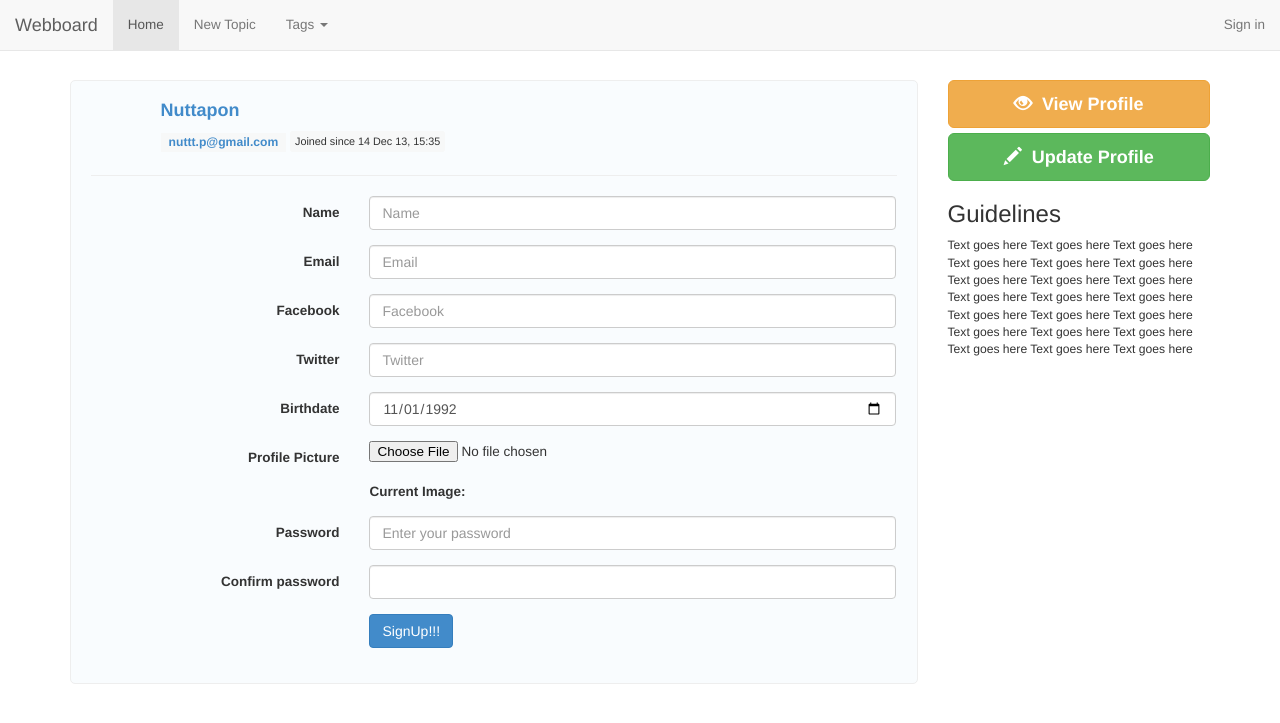
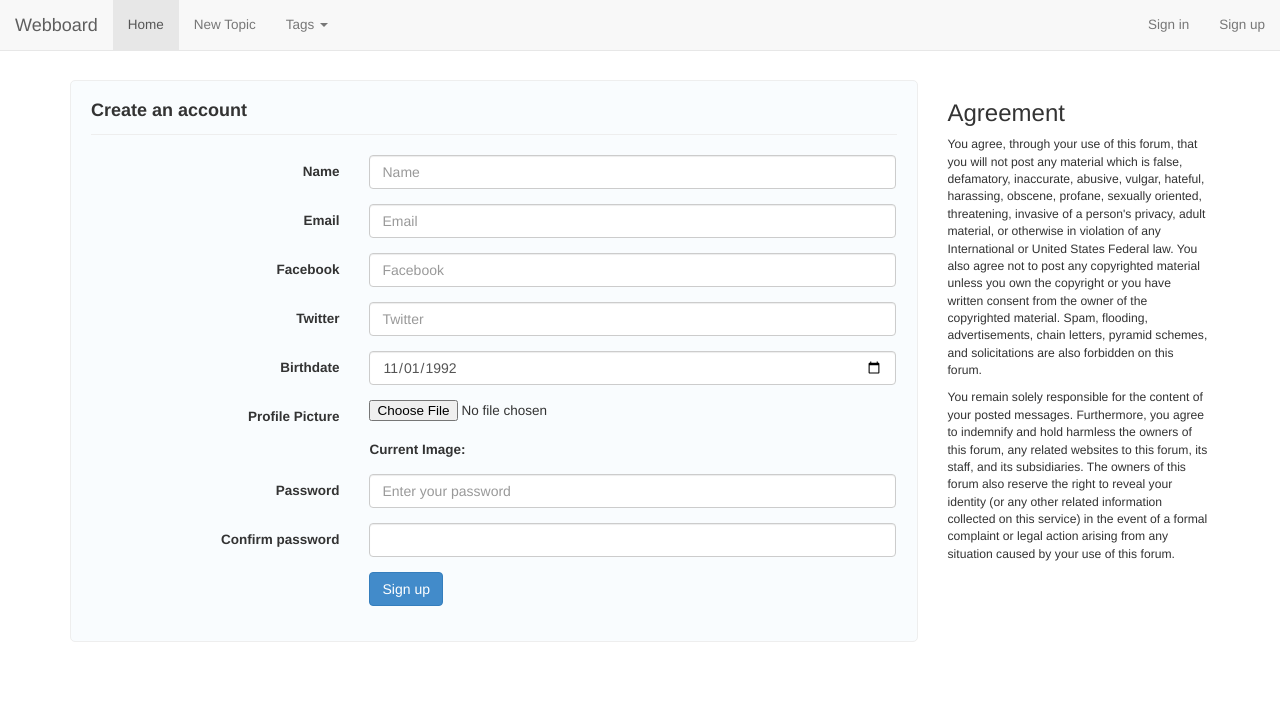
Before and after one commit to nuttt/webboard, a CodeIgniter app: page /index.php/auth/signup in a window 1280 px wide. Shown: the top 723 px of the page. Run offline with CodeIgniter, Linux system fonts and the light colour scheme; data that the repository does not hold is empty; style sheets or scripts are compiled from the project's sources.

Commit message:
- sign up view revise - ban function

```diff
--- a/application/models/ban_model.php
+++ b/application/models/ban_model.php
@@ -18,6 +18,11 @@ class Ban_model extends CI_Model {
 		return $query->result();
 	}
 
+	function get_user_bans($user_id){
+		$query = $this->db->query("SELECT ban_log.BAN_LOG_ID, to_char(ban_log.START_DATE,'DY DD-Mon-YYYY HH24:MI')AS START_DATE, to_char(ban_log.END_DATE,'DY DD-Mon-YYYY HH24:MI')AS END_DATE, person.PERSON_ID, person.DISPLAY_NAME, ban_log.ADMIN_ID, admin2.DISPLAY_NAME as ADMIN_NAME FROM ban_log INNER JOIN person ON person.person_id = ban_log.person_id INNER JOIN person admin2 ON admin2.person_id = ban_log.admin_id WHERE ban_log.person_id = $person_id");
+		return $query->result();
+	}
+
 
 
 }
--- a/application/views/auth/index.php
+++ b/application/views/auth/index.php
@@ -25,4 +25,5 @@
 				<?php echo form_close(); ?>
 			</div>
 		</div><!--row-->
+		<p class="text-center"><br><a href="<?php echo base_url('auth/signup'); ?>">Create an account</a></p>
 <?php echo $footer; ?>
--- a/application/views/auth/signup.php
+++ b/application/views/auth/signup.php
@@ -1,8 +1,3 @@
-<?php
-// Member can edit his own profile
-// Mod can't edit anyone's profile
-// Admin can edit everyone's profile
- ?>
 <?php echo $header; ?>
 		<div class="row">
 			<div class="col-md-9" id="content-view">
@@ -12,17 +7,8 @@
 						</div>
 					<?php endif; ?>
 				<div class="thread">
-					<div class="row topic">
-						<div class="col-xs-1">
-							<!-- <img src="img/avatar_test.jpg" class="img-circle"> -->
-						</div>
-						<div class="col-xs-9">
-							<h4><a href="member_profile.php">Nuttapon</a></h4>
-							<p class="info">
-								<a href="mailto:nuttt.p@gmail.com" class="name"><strong>nuttt.p@gmail.com</strong></a>
-								<span class="date">Joined since 14 Dec 13, 15:35</span>
-							</p>
-						</div>
+					<div class="topic">
+						<h4>Create an account</h4>
 					</div><!--topic-->
 					<hr class="topic-line">
 					<div class="context">
@@ -88,7 +74,7 @@
 							<div class="form-group">
 								<div class="col-sm-offset-4 col-sm-8">
 
-									<button type="submit" class="btn btn-primary">SignUp!!!</button>
+									<button type="submit" class="btn btn-primary">Sign up</button>
 								</div>
 							</div>
 						</form>
@@ -96,17 +82,10 @@
 				</div><!--thread-->
 			</div><!--content-->
 			<div class="col-md-3" id="sidebar">
-				<a href="member_profile.php" type="button" class="create-btn btn btn-warning btn-lg btn-block">
-					<span class="glyphicon glyphicon-eye-open"></span>
-					View Profile
-				</a>
-				<a href="member_profile.php" type="button" class="create-btn btn btn-success btn-lg btn-block">
-					<span class="glyphicon glyphicon-pencil"></span>
-					Update Profile
-				</a>
-				<h3>Guidelines</h3>
+				<h3>Agreement</h3>
 				<div class="replies">
-					<p>Text goes here Text goes here Text goes here Text goes here Text goes here Text goes here Text goes here Text goes here Text goes here Text goes here Text goes here Text goes here Text goes here Text goes here  Text goes here Text goes here Text goes here Text goes here Text goes here Text goes here Text goes here   </p>
+					<p>You agree, through your use of this forum, that you will not post any material which is false, defamatory, inaccurate, abusive, vulgar, hateful, harassing, obscene, profane, sexually oriented, threatening, invasive of a person's privacy, adult material, or otherwise in violation of any International or United States Federal law. You also agree not to post any copyrighted material unless you own the copyright or you have written consent from the owner of the copyrighted material. Spam, flooding, advertisements, chain letters, pyramid schemes, and solicitations are also forbidden on this forum.</p>
+					<p>You remain solely responsible for the content of your posted messages. Furthermore, you agree to indemnify and hold harmless the owners of this forum, any related websites to this forum, its staff, and its subsidiaries. The owners of this forum also reserve the right to reveal your identity (or any other related information collected on this service) in the event of a formal complaint or legal action arising from any situation caused by your use of this forum.</p>
 				</div>
 			</div><!--sidebar-->
 		</div><!--row-->
--- a/application/views/header.php
+++ b/application/views/header.php
@@ -70,6 +70,7 @@
 					</li>
 				<?php else: ?>
 					<li><a href="<?php echo base_url('auth?return='.uri_string()); ?>">Sign in</a></li>
+					<li><a href="<?php echo base_url('auth/signup'); ?>">Sign up</a></li>
 				<?php endif; ?>
 			</ul>
 	</div><!-- /.navbar-collapse -->
```
Also changed, not shown: application/controllers/admin/user.php (+8 -1 lines).
